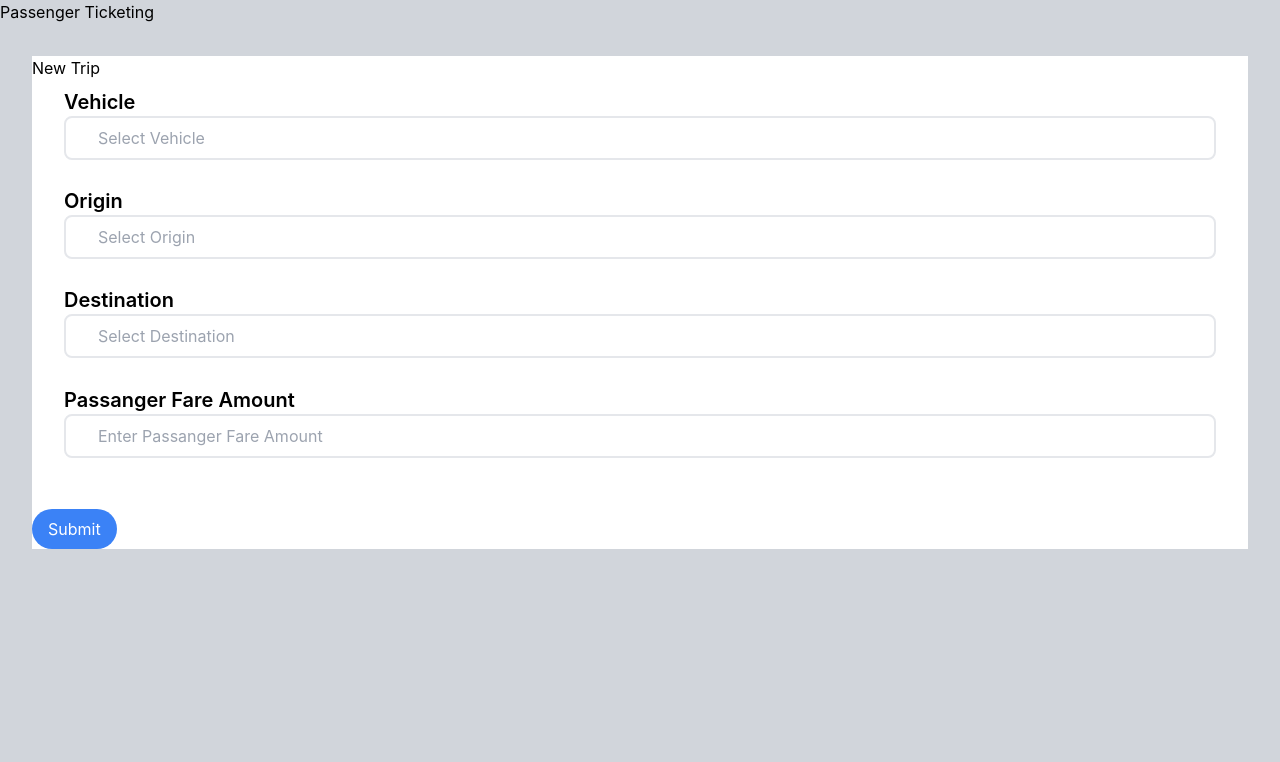
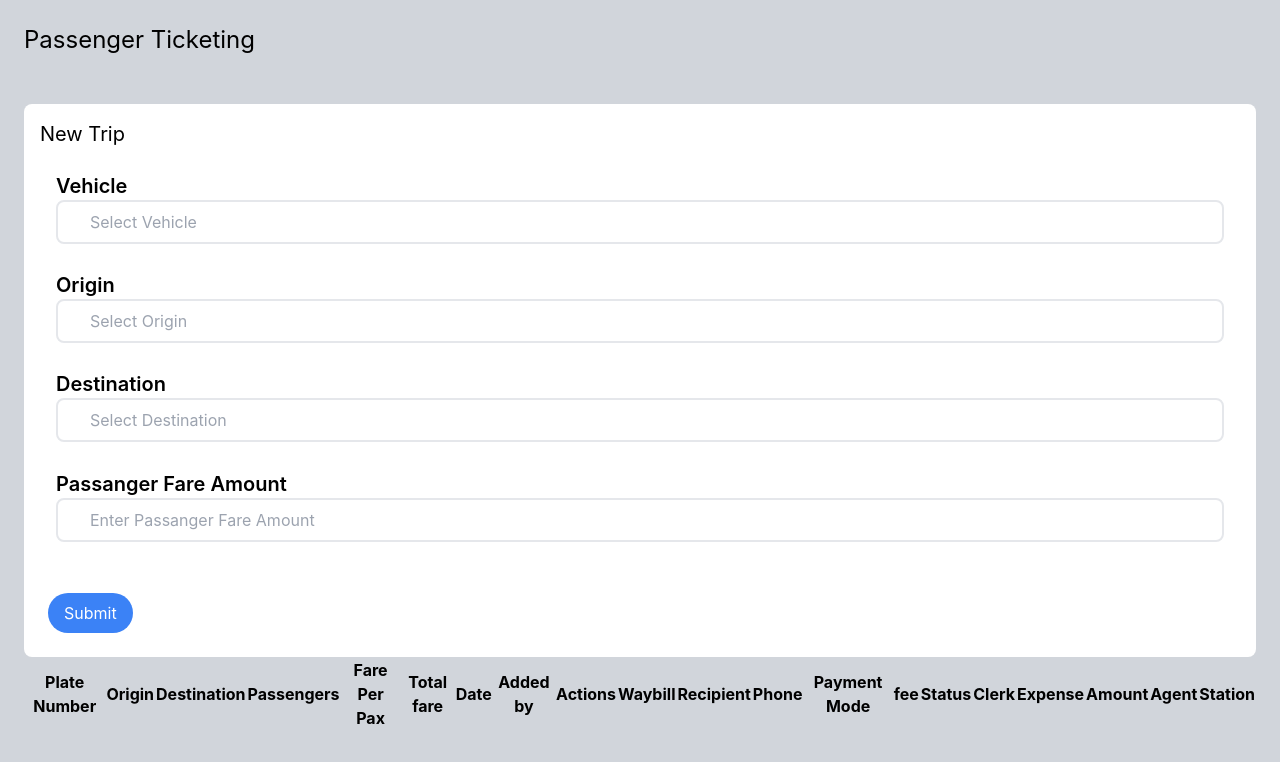
Before and after one commit to MbuviDev/matbuddy-frontend, a React (Create React App) app: page /loading in a window 1280 px wide. Shown: the top 762 px of the page. Built offline with nearby package versions, Linux system fonts and the light colour scheme.

Commit message:
expenses

```diff
--- /dev/null
+++ b/db.json
@@ -0,0 +1,3 @@
+{
+
+}
--- a/src/App.js
+++ b/src/App.js
@@ -6,6 +6,7 @@ import Login from './components/Login';
 import Subheading from './components/Subheading';
 import Loading from './PAGES/Loading/Loading';
 import Expenses from './PAGES/Expenses/Expenses';
+import Navbar from './components/Navbar/Navbar';
 
 
 function App() {
@@ -35,6 +36,11 @@ function App() {
       <Expenses />
      }/>
 
+    <Route path ='/navbar' element={
+      <Navbar />
+     }/>
+
+
 
      </Routes>
 
--- a/src/PAGES/Loading/Inputs/LoadingInputs.jsx
+++ b/src/PAGES/Loading/Inputs/LoadingInputs.jsx
@@ -5,7 +5,7 @@ import TextInput from "../../../components/InputComponents/textInput";
 function LoadingInputs ({ input, showError }) {
 
     return (
-        <div>
+        <div className="">
             <TextInput
              initial={""}
              input={input}
--- a/src/PAGES/Loading/Loading.jsx
+++ b/src/PAGES/Loading/Loading.jsx
@@ -1,5 +1,7 @@
 import React, { useRef, useState } from "react";
 import LoadingInputs from "./Inputs/LoadingInputs";
+import Table from "../../components/Tables/Tables";
+
 
 
 function Loading () {
@@ -12,15 +14,17 @@ function Loading () {
 
     return (
         <div className="bg-gray-300 h-screen ">
-            <h1>Passenger Ticketing  </h1>
-            <div class="p-8">
+            <h1 class="text-2xl p-6">Passenger Ticketing  </h1>
+            <div class="p-6">
+
            <form onSubmit={handleSubmit}>
-           <div className="bg-white">
-            <h1>New Trip</h1>
-            <LoadingInputs  input={input} showError={showError} />
-            <button type="submit" class="mt-8 bg-blue-500 text-white py-2 px-4 rounded-full hover:bg-blue-700">Submit</button>
+           <div className="bg-white rounded-lg  ">
+            <h1 class="p-4 text-xl">New Trip</h1>
+            <LoadingInputs  input={input} showError={showError} className="content-center" />
+            <button type="submit" class=" m-6 mt-8 bg-blue-500 text-white py-2 px-4 rounded-full hover:bg-blue-700">Submit</button>
            </div>
 
+            <Table />
            </form>
            </div>
         </div>
--- a/src/components/Login.jsx
+++ b/src/components/Login.jsx
@@ -1,10 +1,18 @@
 import React, { useState } from "react";
 import kinatwa from "./kinatwa.png"
+import Navbar from "./Navbar/Navbar"
+import { Link } from "react-router-dom";
 
 
 function Login () {
 const [number, setNumber] = useState ("")
 const [password, setPassword] = useState ("")
+const [showComponent, setShowComponent] = useState(false);
+
+
+const handleButtonClick = () => {
+    setShowComponent(!showComponent)
+}
 
 
     return(
@@ -35,7 +43,10 @@ const [password, setPassword] = useState ("")
                 onChange={(e => setPassword(e.target.value))}
                 />
                 <div class="">
-                    <button type="submit" class="mt-8 bg-blue-500 text-white py-2 px-16 rounded-full hover:bg-blue-700">Sign In</button>
+                    <Link to="navbar">
+                    <button onClick={handleButtonClick} type="submit" class="mt-8 bg-blue-500 text-white py-2 px-16 rounded-full hover:bg-blue-700">Sign In </button>
+                    </Link>
+                    {showComponent && <Navbar />}
 
 
                 </div>
--- /dev/null
+++ b/src/components/Tables/Tables.jsx
@@ -0,0 +1,39 @@
+import React from "react";
+
+
+function Table () {
+
+
+    return (
+        <div>
+            <table>
+                <tr>
+                    <th>Plate Number</th>
+                    <th>Origin</th>
+                    <th>Destination</th>
+                    <th>Passengers</th>
+                    <th>Fare Per Pax</th>
+                    <th>Total fare </th>
+                    <th>Date</th>
+                    <th>Added by</th>
+                    <th>Actions</th>
+                    <th>Waybill</th>
+                    <th>Recipient</th>
+                    <th>Phone</th>
+                    <th>Payment Mode</th>
+                    <th>fee</th>
+                    <th>Status</th>
+                    <th>Clerk</th>
+                    <th>Expense</th>
+                    <th>Amount</th>
+                    <th>Agent</th>
+                    <th>Station</th>
+                </tr>
+            </table>
+
+
+        </div>
+    )
+}
+
+export default Table;
```
Also changed, not shown: src/components/Navbar/NavItem.jsx (renamed from src/components/Navbar/NavItem.js), src/components/Navbar/Navbar.jsx (renamed from src/components/Navbar/index.js).
